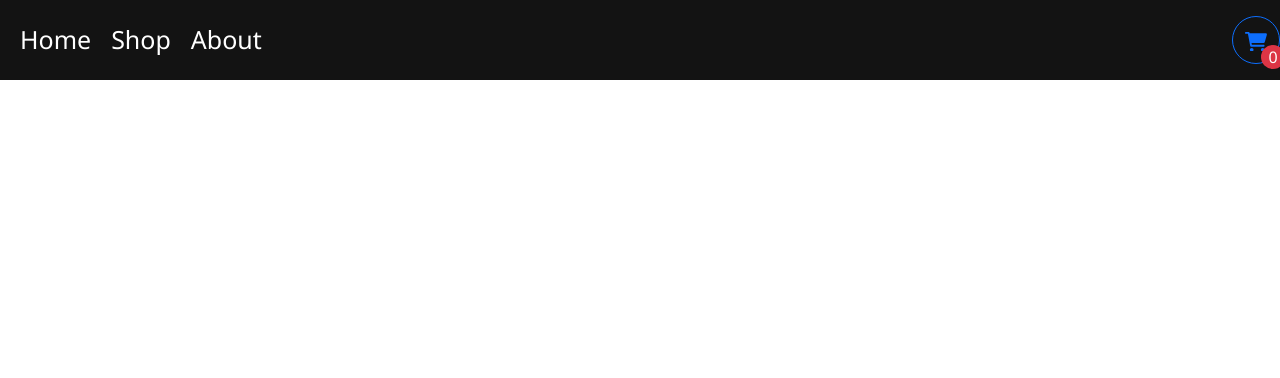
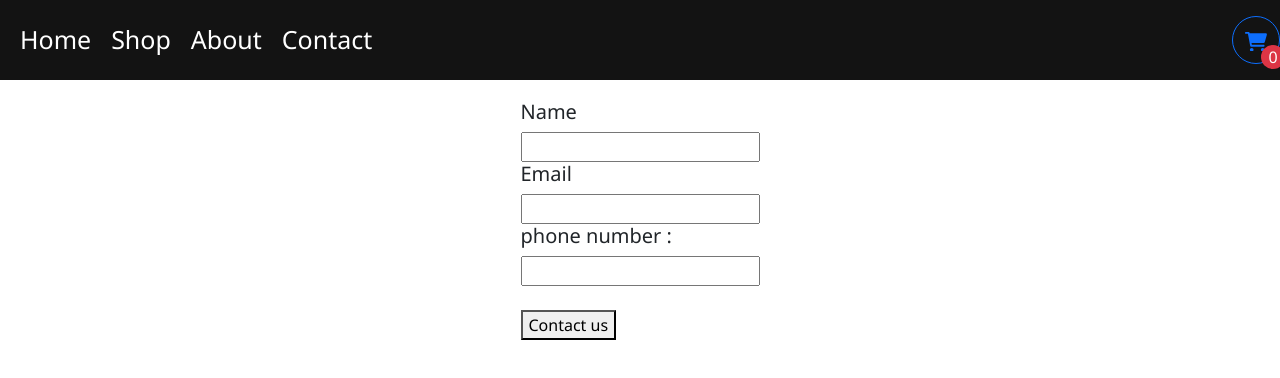
Before and after one commit to durgaprasad9848/OnlineShopping---React-Js-Project, a React (Create React App) app: page /Contact in a window 1280 px wide. Before the commit this address had no page. Shown: the top 378 px of the page. Built offline with nearby package versions, Linux system fonts and the light colour scheme.

Commit message:
Contact-page

```diff
--- a/src/App.js
+++ b/src/App.js
@@ -7,6 +7,7 @@ import { About } from "./pages/About";//
 import { Cart } from "./pages/cart/cart";//
 import { ShopContextProvider } from "./context/shop-context";
 import { Home } from "./pages/Home";
+import {Contact} from "./pages/contact/Contact";
 
 function App() {
   return (
@@ -19,6 +20,7 @@ function App() {
             <Route path="/" element={<Shop />} />
             <Route path="/About" element={<About />} />
             <Route path="/cart" element={<Cart />} />
+            <Route path="/Contact" element ={<Contact/>} />
           </Routes>
         </Router>
       </ShopContextProvider>
--- a/src/components/navbar.js
+++ b/src/components/navbar.js
@@ -16,6 +16,7 @@ const count = totalCartCount();
           <NavLink to="/Home">Home </NavLink>
           <NavLink to="/"> Shop </NavLink>
           <NavLink to="/About"> About </NavLink>
+          <NavLink to="/Contact">Contact</NavLink>
         </div>
         <div className="Cart-icon">
         <NavLink to="/cart">
--- /dev/null
+++ b/src/pages/contact/Contact.css
@@ -0,0 +1,6 @@
+.page{
+    display: flex;
+    align-items: center;
+    justify-content: center;
+    margin-top: 20px;
+  }
--- /dev/null
+++ b/src/pages/contact/Contact.js
@@ -0,0 +1,56 @@
+import React, { useRef } from "react";
+import './Contact.css';
+export const Contact = () => {
+  const name = useRef(null);
+  const email = useRef(null);
+  const phnum = useRef(null);
+
+  async function postrequsthandler(data) {
+    const response = await fetch(
+      "https://test-api-c7d27-default-rtdb.firebaseio.com/contact.json",
+      {
+        method: "POST",
+        body: JSON.stringify(data),
+        headers: {
+          "Content-Type": "application/json",
+        },
+      }
+    );
+    const result = await response.json();
+
+  }
+
+  const submithandler = (e) => {
+    e.preventDefault();
+    const data = {
+      Name: name.current.value,
+      Email_id: email.current.value,
+      phone_num: phnum.current.value,
+    };
+
+    postrequsthandler(data);
+  };
+
+  return (
+    <div className="page">
+      <form>
+        <h5>Name</h5>
+        <input type="text" ref={name} />
+        <h5>Email</h5>
+        <input type="email" ref={email} />
+        <h5>phone number : </h5>
+        <input type="text" ref={phnum} />
+        <br/>
+        <br/>
+        <button
+          onClick={
+            submithandler
+          }
+        >
+          {" "}
+          Contact us{" "}
+        </button>
+      </form>
+    </div>
+  );
+};
```
